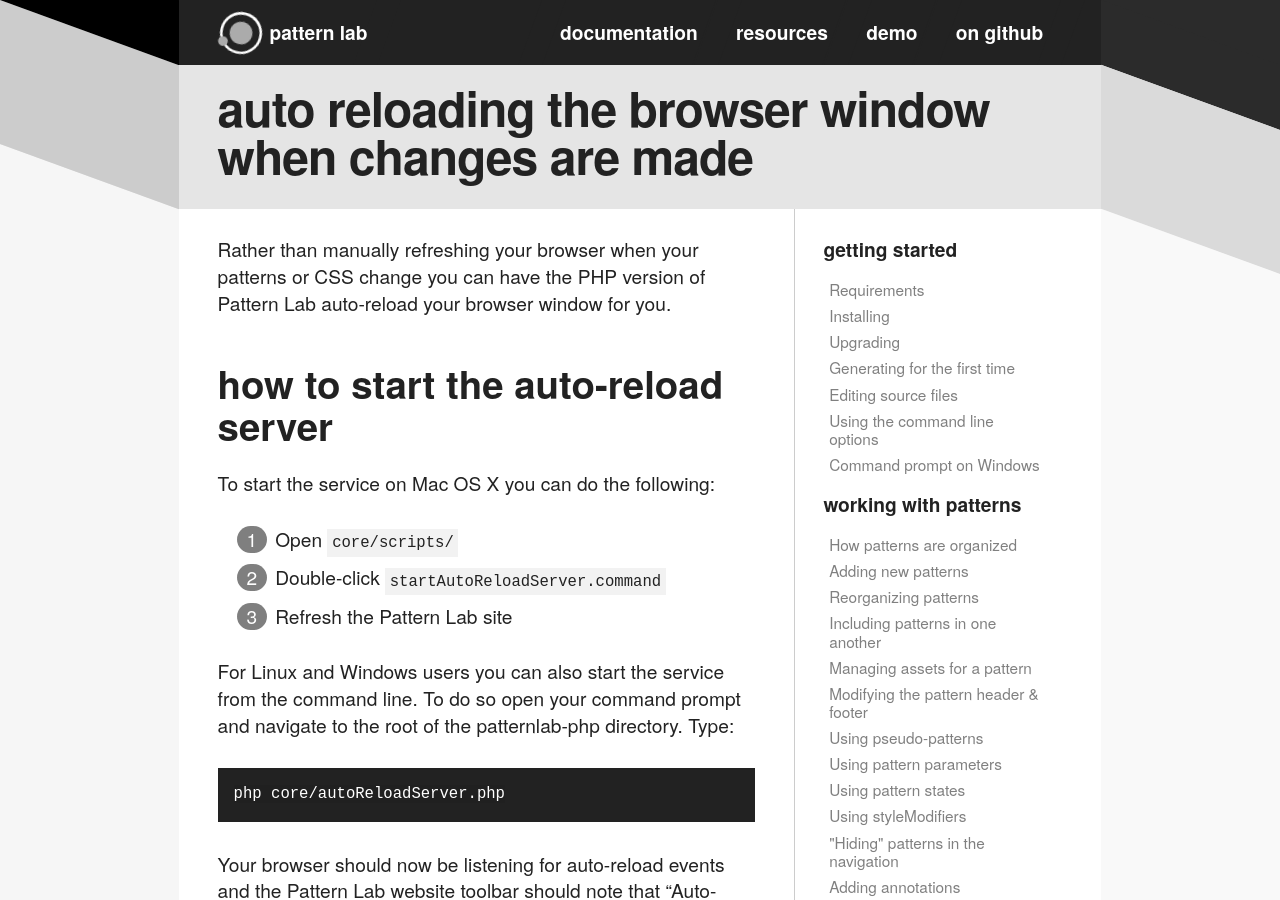
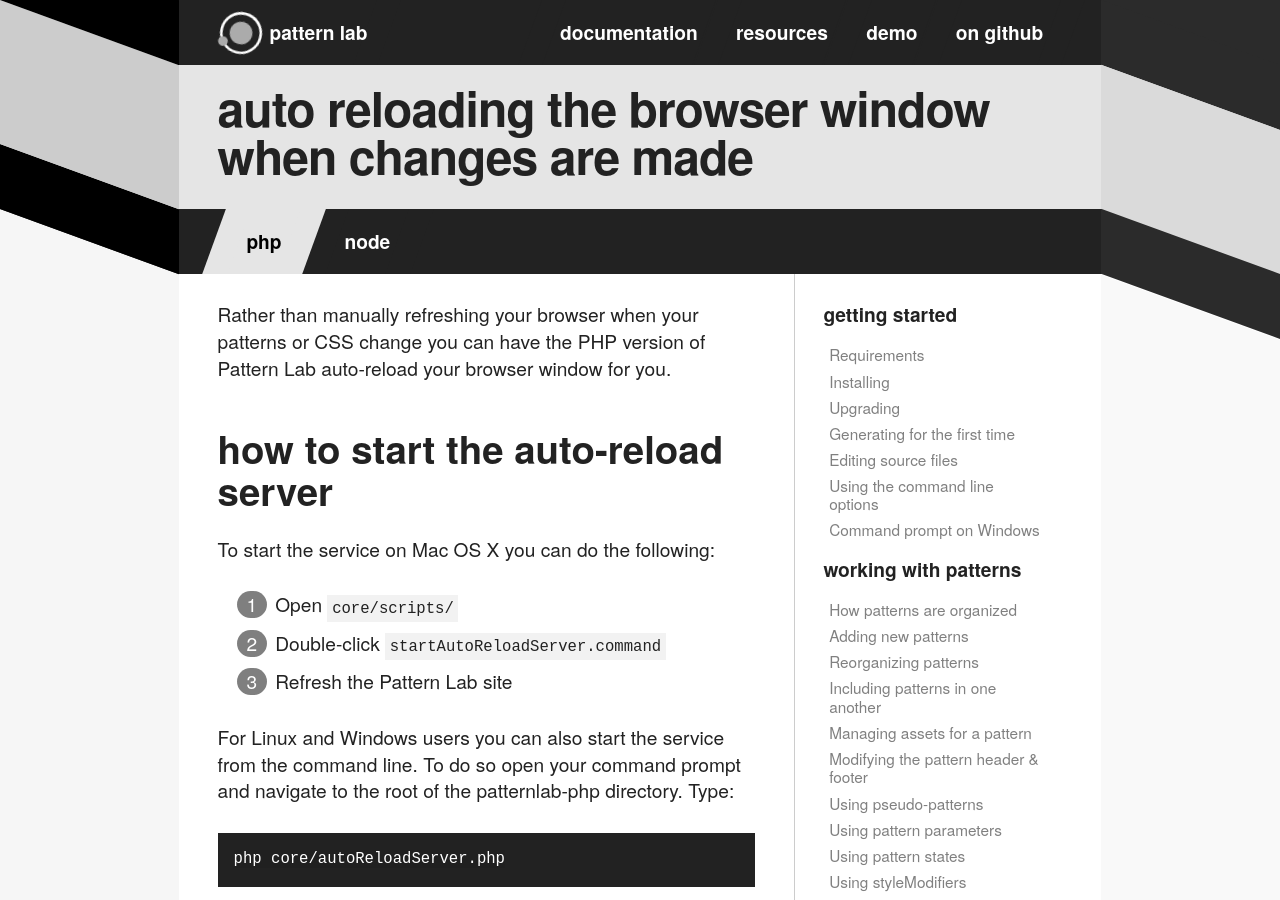
Before and after one commit to pattern-lab/website, a Jekyll site: the page built from patternlabsite/docs/advanced-reload-browser.md, in a window 1280 px wide and 900 px high. Built offline with Jekyll 4.4.1, drawn with Linux system fonts in a browser that asks for light colours; Markdown is read by kramdown in place of the engine named in the settings; comment, search, counter and statistics services are not loaded.

Commit message:
Updated advanced-pattern-reload-browser page Trying to address some overlap issues with the docs This is part of https://github.com/pattern-lab/patternlab-node/issues/70 for version 1.0.0 release prep

```diff
--- a/patternlabsite/docs/advanced-reload-browser.md
+++ b/patternlabsite/docs/advanced-reload-browser.md
@@ -2,7 +2,17 @@
 layout: docs
 title: Auto Reloading the Browser Window When Changes Are Made | Pattern Lab
 heading: Auto Reloading the Browser Window When Changes Are Made
+languages:
+- language: php
+- language: node
 ---
+
+<!--- start php -->
+
+<div class="tab-panel" id="php">
+<h2 class="language-title">php</h2>
+
+{% capture m %}
 
 
 Rather than manually refreshing your browser when your patterns or CSS change you can have the PHP version of Pattern Lab auto-reload your browser window for you.
@@ -38,3 +48,33 @@
 ## How to Stop the Service
 
 To stop the service on Mac OS X you can press `CTRL+C` in the Terminal window where the process is running. If you've used the method above to start the watch and the auto-reload server they  will both shut down when using `CTRL+C`.
+
+{% endcapture %}
+{{ m | markdownify }}
+
+</div>
+
+<!--- end php -->
+
+
+<!--- start node -->
+
+<div class="tab-panel" id="node">
+<h2 class="language-title">node</h2>
+
+{% capture m %}
+
+Rather than manually refreshing your browser when your patterns or CSS change, the Node version of Pattern Lab auto-reloads your browser window for you using [BrowserSync](http://www.browsersync.io/).
+
+Auto-reloading is a behavior that is done in concert with file watching. You can read more about how these two features work together [here](/docs/advanced-auto-regenerate.html).
+
+## How to Start and Connect to Pattern Lab with BrowserSync
+
+Running 'grunt serve' or 'gulp serve' from the command line of your working directory will start up Pattern Lab Node with BrowserSync and launch [http://localhost:3000](http://localhost:3000) in your default browser.
+
+{% endcapture %}
+{{ m | markdownify }}
+
+</div>
+
+<!--- end node -->
```
Also changed, not shown: patternlabsite/docs/advanced-auto-regenerate.md (+25 -28 lines).
